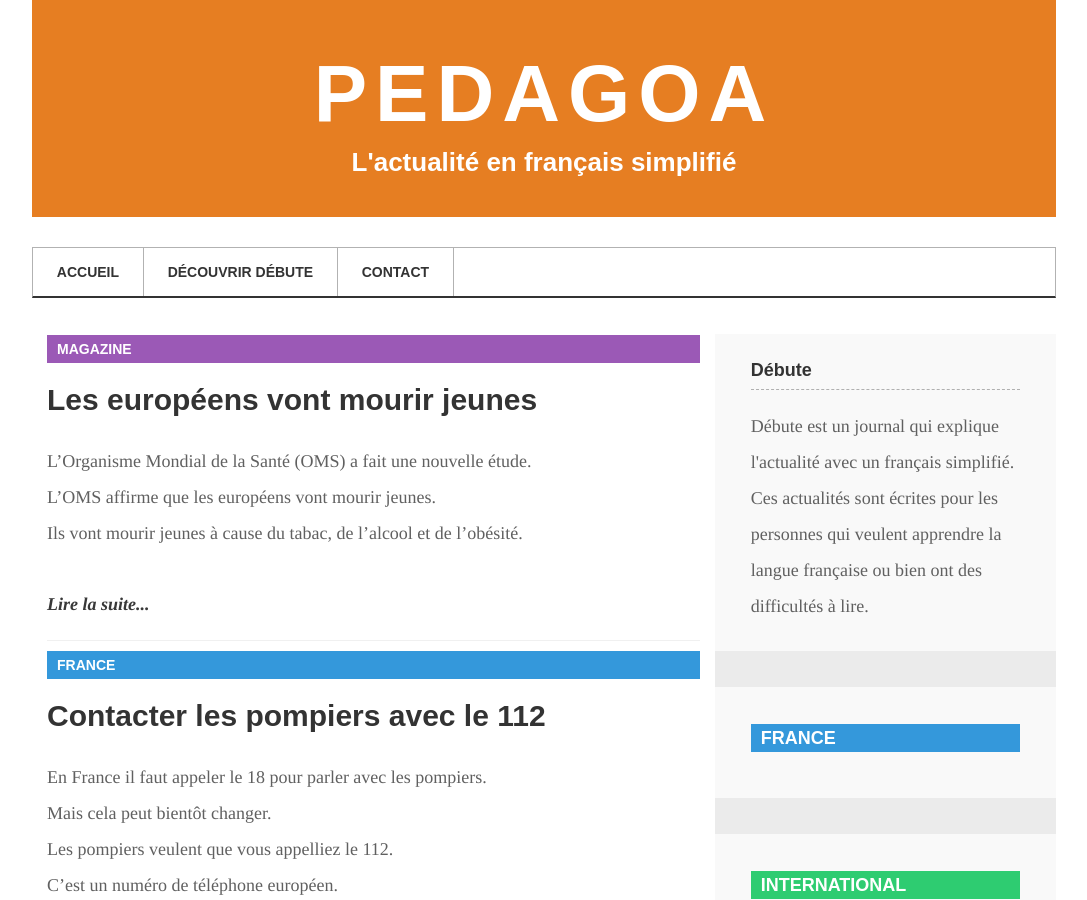
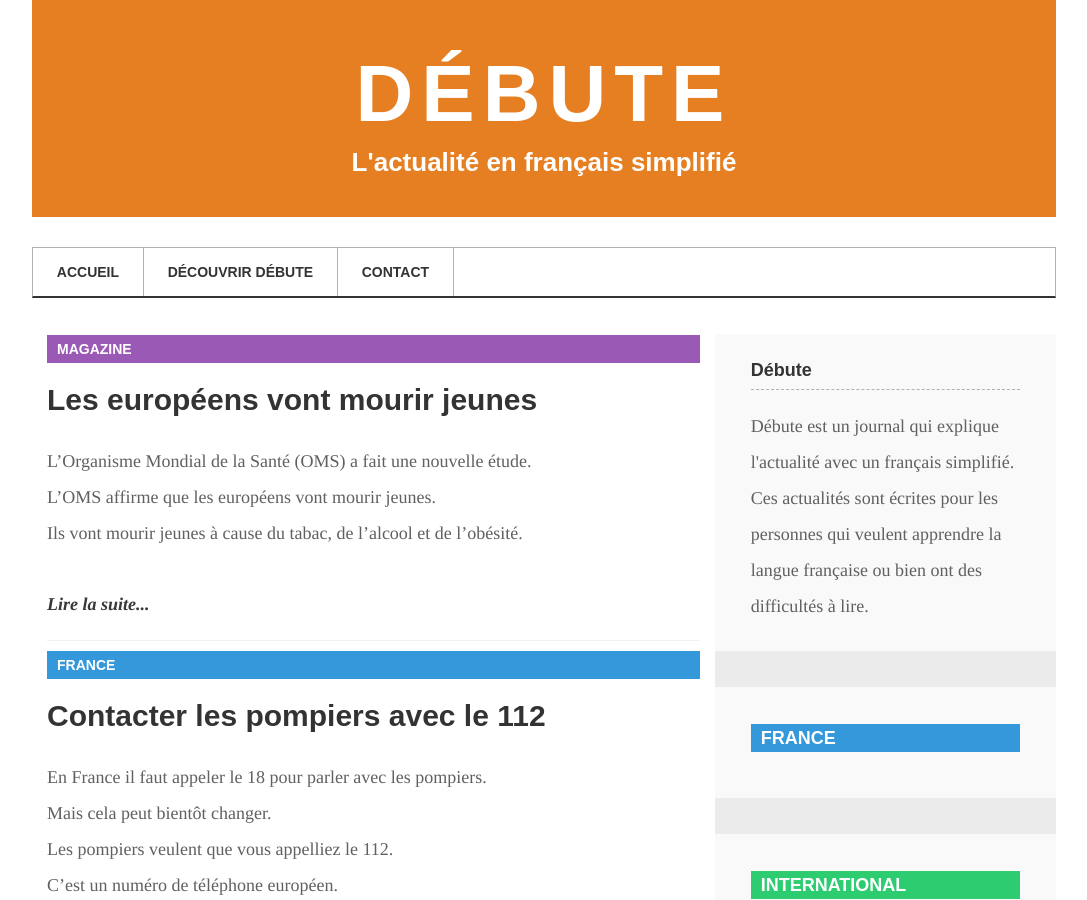
Before and after one commit to bygga/debute, a Jekyll site: the page built from index.html, in a window 1280 px wide and 900 px high. Shown: the whole window, without its empty margins (96-1183 px from the left). Built offline with Jekyll 4.4.1, drawn with Linux system fonts in a browser that asks for light colours; nearby versions of some CDN libraries; the list of posts is cut into pages by our own code.

Commit message:
Update title

```diff
--- a/_includes/navbar.html
+++ b/_includes/navbar.html
@@ -1,7 +1,7 @@
 <!-- start nav bar -->
 <header class="top-header">
 	<div class="big-logo">
-		<h3>Pedagoa</h3>
+		<h3>{{ site.title }}</h3>
 		<h4>L'actualit&eacute; en fran&ccedil;ais simplifi&eacute;</h4>
 	</div>
 	<nav class="navbar main-navbar">
```
